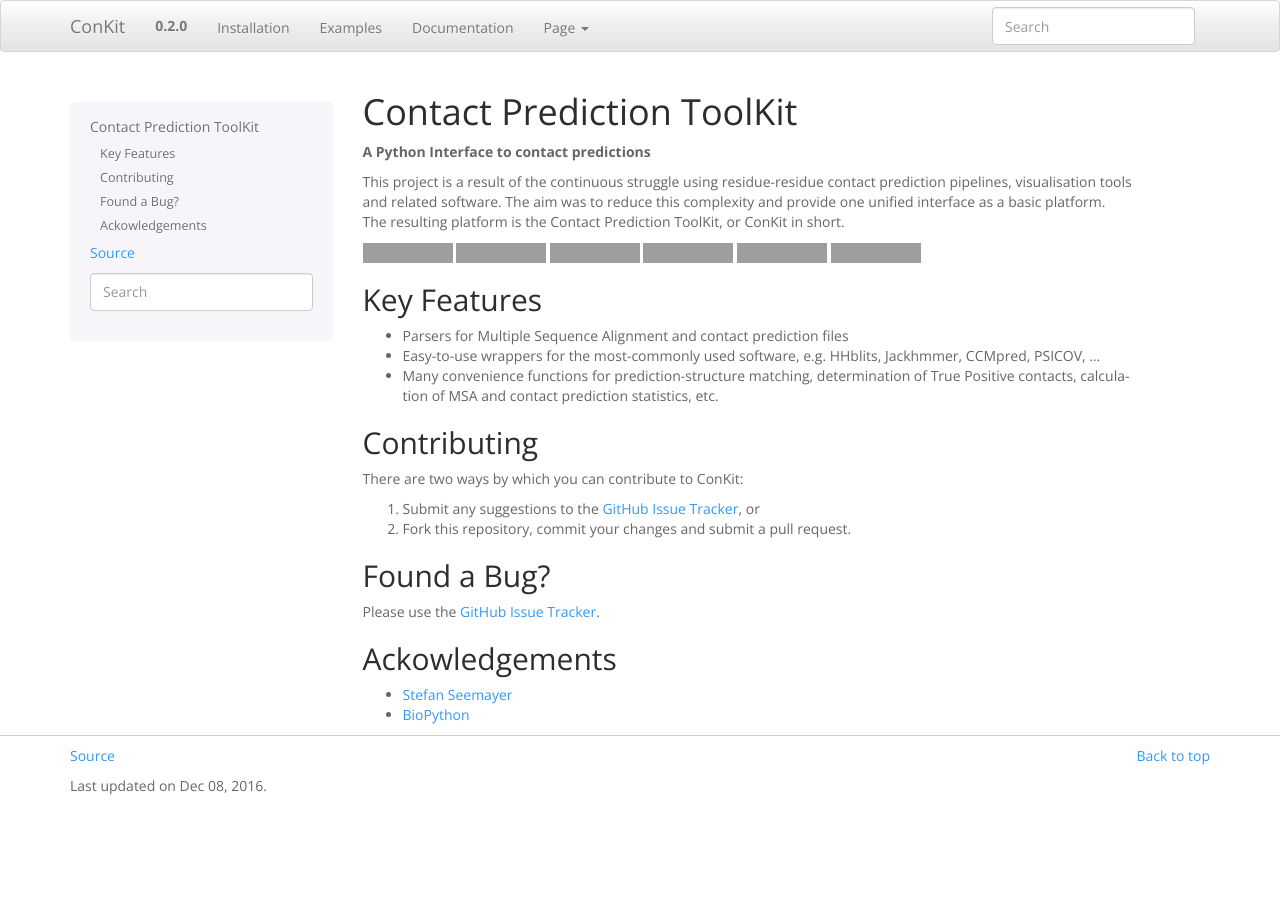
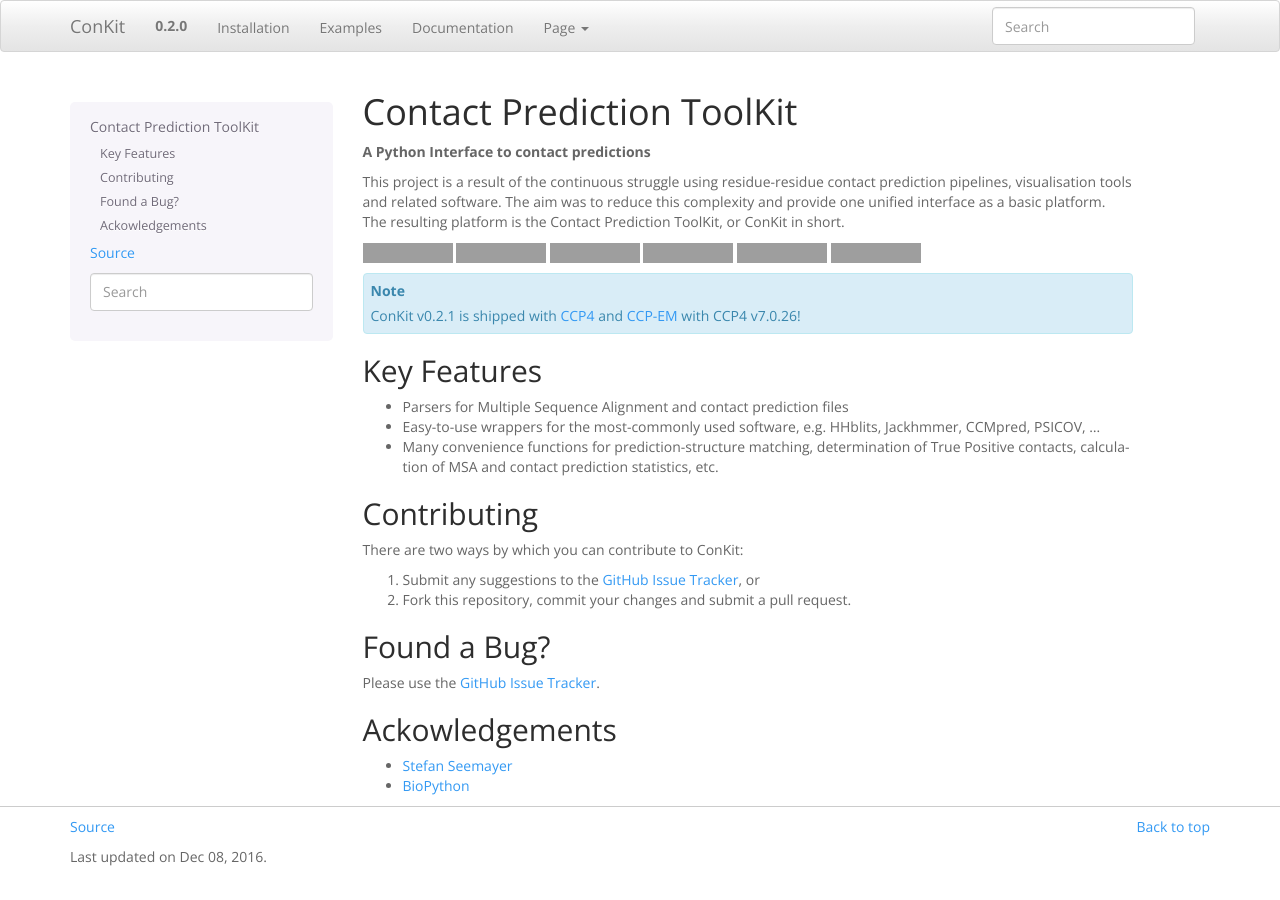
Before and after one commit to rigdenlab/conkit, a Sphinx documentation site: the page built from docs/index.rst, in a window 1280 px wide, cut to the strip 0-900 px from the top of the page. Built offline with Sphinx 7.4.7, drawn with Linux system fonts in a browser that asks for light colours; grey boxes are pictures that could not be loaded.

Commit message:
documentation updated

```diff
--- a/README.rst
+++ b/README.rst
@@ -32,6 +32,10 @@
    :target: https://landscape.io/github/fsimkovic/conkit/master
    :alt: Code Health
 
+.. note::
+
+   ConKit v0.2.1 is shipped with `CCP4`_ and `CCP-EM`_ with CCP4 v7.0.26!
+
 Key Features
 ~~~~~~~~~~~~
 
@@ -58,5 +62,7 @@
 
 
 .. _BioPython: https://www.biopython.org
+.. _CCP4: http://www.ccp4.ac.uk
+.. _CCP-EM: http://www.ccpem.ac.uk
 .. _GitHub Issue Tracker: https://github.com/fsimkovic/conkit/issues
 .. _Stefan Seemayer: https://github.com/sseemayer
--- a/docs/conf.py
+++ b/docs/conf.py
@@ -111,7 +111,7 @@
 
 # If true, the current module name will be prepended to all description
 # unit titles (such as .. function::).
-add_module_names = True
+add_module_names = False
 
 # If true, sectionauthor and moduleauthor directives will be shown in the
 # output. They are ignored by default.
@@ -180,14 +180,14 @@
 
 # The name for this set of Sphinx documents.
 # "<project> v<release> documentation" by default.
-html_title = 'ConKit'
+html_title = 'ConKit v{0}'.format(version)
 
 # A shorter title for the navigation bar.  Default is the same as html_title.
 html_short_title = 'ConKit'
 
 # The name of an image file (relative to this directory) to place at the top
 # of the sidebar.
-html_logo = 'logo.svg'
+#html_logo = 'logo.svg'
 
 # The name of an image file (relative to this directory) to use as a favicon of
 # the docs.  This file should be a Windows icon file (.ico) being 16x16 or 32x32
```
